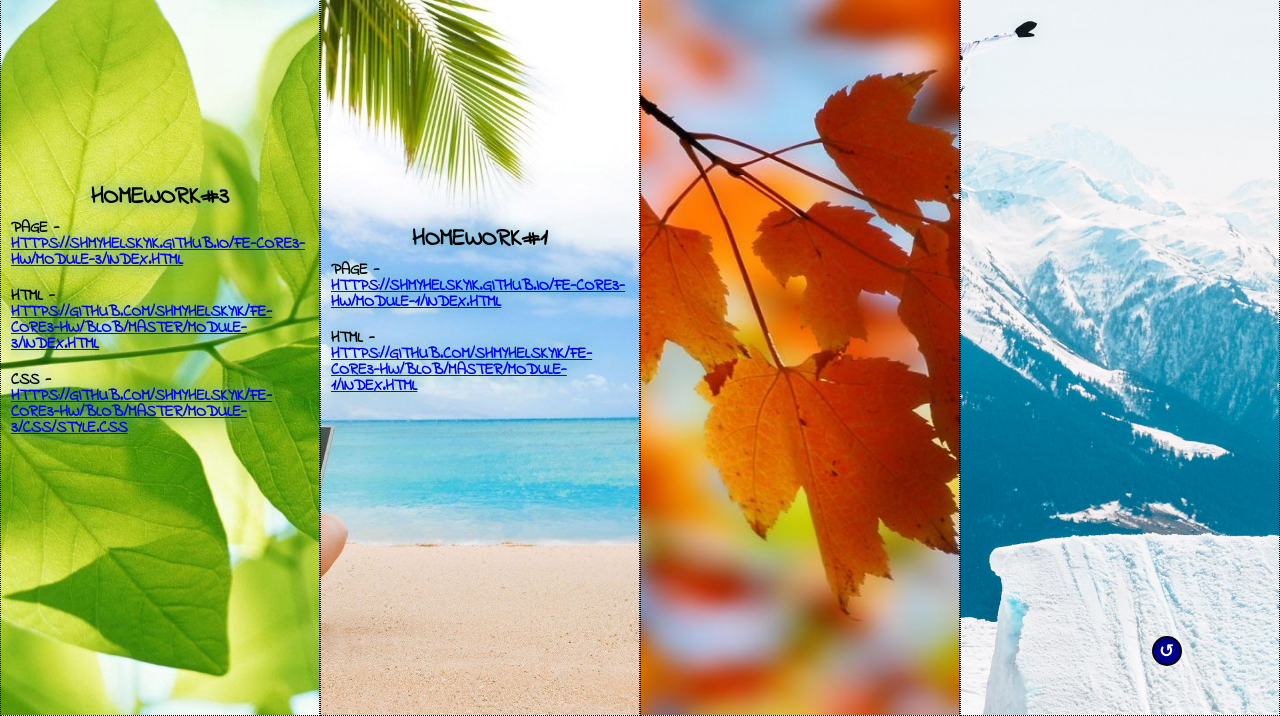
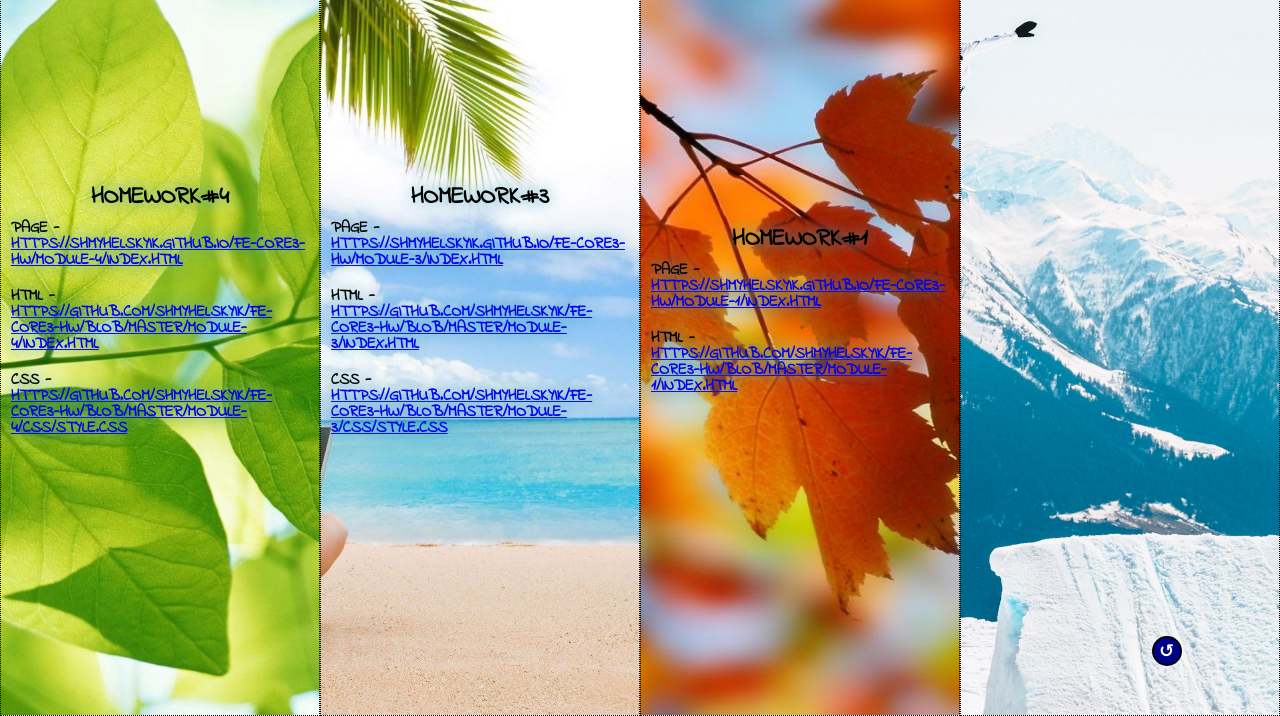
Before and after one commit to ShmyhelskyiK/fe-core3-hw, a plain HTML site: page index.html in a window 1280 px wide. Shown: the part 84-800 px from the top of the page. Drawn offline with Linux system fonts and the light colour scheme.

Commit message:
add links for hw#4 in slider

```diff
--- a/index.html
+++ b/index.html
@@ -17,14 +17,22 @@
     </header>
     <main class="slider">
       <section class="slider__item slider__item-1">
+        <h2>HomeWork#4</h2>
+        <ul class="slider__list">
+          <li>Page - <a href="https://shmyhelskyik.github.io/fe-core3-hw/Module-4/index.html" target="_blank">https://shmyhelskyik.github.io/fe-core3-hw/Module-4/index.html</a></li>
+          <li>HTML - <a href="https://github.com/ShmyhelskyiK/fe-core3-hw/blob/master/Module-4/index.html" target="_blank">https://github.com/ShmyhelskyiK/fe-core3-hw/blob/master/Module-4/index.html</a></li>
+          <li>CSS - <a href="https://github.com/ShmyhelskyiK/fe-core3-hw/blob/master/Module-4/css/style.css" target="_blank">https://github.com/ShmyhelskyiK/fe-core3-hw/blob/master/Module-4/css/style.css</a></li>
+        </ul>
+      </section>
+      <section class="slider__item slider__item-2">
         <h2>HomeWork#3</h2>
         <ul class="slider__list">
           <li>Page - <a href="https://shmyhelskyik.github.io/fe-core3-hw/Module-3/index.html" target="_blank">https://shmyhelskyik.github.io/fe-core3-hw/Module-3/index.html</a></li>
           <li>HTML - <a href="https://github.com/ShmyhelskyiK/fe-core3-hw/blob/master/Module-3/index.html" target="_blank">https://github.com/ShmyhelskyiK/fe-core3-hw/blob/master/Module-3/index.html</a></li>
-          <li>CSS - <a href="https://github.com/ShmyhelskyiK/fe-core3-hw/blob/master/Module-3/css/style.css">https://github.com/ShmyhelskyiK/fe-core3-hw/blob/master/Module-3/css/style.css</a></li>
+          <li>CSS - <a href="https://github.com/ShmyhelskyiK/fe-core3-hw/blob/master/Module-3/css/style.css" target="_blank">https://github.com/ShmyhelskyiK/fe-core3-hw/blob/master/Module-3/css/style.css</a></li>
         </ul>
       </section>
-      <section class="slider__item slider__item-2">
+      <section class="slider__item slider__item-3">
         <h2>HomeWork#1</h2>
         <ul class="slider__list">
           <li>Page - <a href="https://shmyhelskyik.github.io/fe-core3-hw/Module-1/index.html" target="_blank">https://shmyhelskyik.github.io/fe-core3-hw/Module-1/index.html</a></li>
@@ -32,9 +40,6 @@
           <!--<li><a href="#">CSS</a></li>-->
         </ul>
         <!--<h2>HomeWork#2</h2>-->
-      </section>
-      <section class="slider__item slider__item-3">
-        <!--<h2>HomeWork#3</h2>-->
       </section>
       <section class="slider__item slider__item-4">
         <!--<h2>HomeWork#4</h2>-->
```
